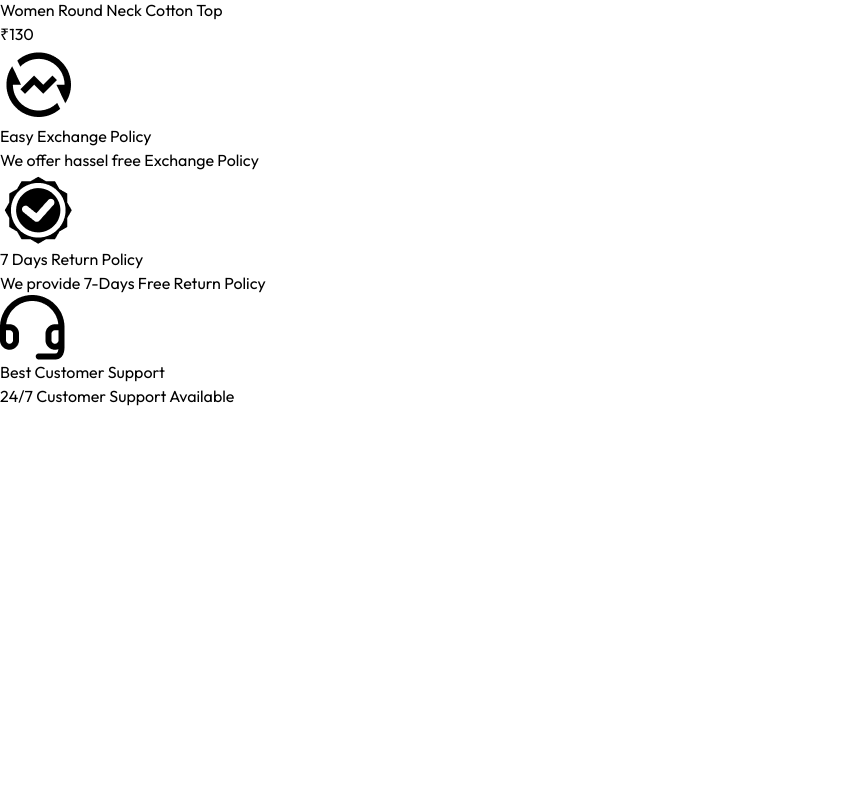
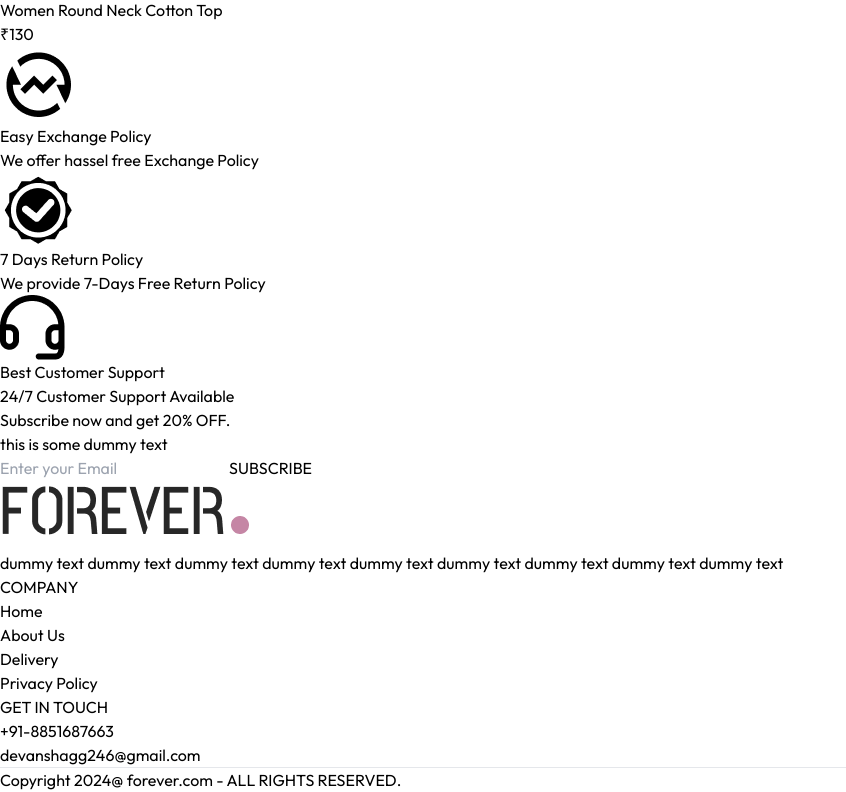
Before and after one commit to Devansh-Aggarwal/ecommerce, a React (Vite) app in the folder frontend/: page / in a window 1280 px wide. Shown: the part 9074-9866 px from the top of the page, without its empty margins (0-846 px from the left). Before the commit the page ends 9482 px from the top, so only its background shows below. Built offline with nearby package versions, Linux system fonts and the light colour scheme.

Commit message:
ui part completed
added newletter box and footer

```diff
--- a/frontend/src/App.jsx
+++ b/frontend/src/App.jsx
@@ -10,6 +10,7 @@
 import PlaceOrder from './pages/PlaceOrder'
 import Orders from './pages/Orders'
 import Navbar from './components/Navbar'
+import Footer from './components/Footer'
 
 const App = () => {
   return (
@@ -26,7 +27,7 @@
         <Route path='/place-order' element={<PlaceOrder/>} />
         <Route path='/orders' element={<Orders/>} />
       </Routes>
-
+      <Footer />
     </div>
   )
 }
--- /dev/null
+++ b/frontend/src/components/Footer.jsx
@@ -0,0 +1,46 @@
+import React from 'react'
+import { assets } from '../assets/assets'
+
+const Footer = () => {
+  return (
+    <div >
+
+      <div className='flex flex-col sm:grid grid-cols-[3fr_1fr_1fr] gap-14 my-10 mt-40 text-sm'>
+
+        <div>
+            <img src={assets.logo} className='mb-5 w-32' alt="" />
+            <p className='w-full md:w-2/3 text-gray-600'>
+                dummy text dummy text dummy text dummy text dummy text dummy text dummy text dummy text dummy text
+            </p>
+        </div>
+
+        <div>
+            <p className='text-xl font-medium mb-5'>COMPANY</p>
+            <ul className='flex flex-col gap-1 text-gray-600'>
+                <li>Home</li>
+                <li>About Us</li>
+                <li>Delivery</li>
+                <li>Privacy Policy</li>
+            </ul>
+        </div>
+
+        <div>
+            <p className='text-xl font-medium mb-5 '>GET IN TOUCH</p>
+            <ul className='flex flex-col gap-1 text-gray-600'>
+                <li>+91-8851687663</li>
+                <li>devanshagg246@gmail.com</li>
+            </ul>
+        </div>
+
+      </div>
+
+      <div>
+        <hr />
+        <p className='py-5 text-sm text-center'>Copyright 2024@ forever.com - ALL RIGHTS RESERVED.</p>
+      </div>
+
+    </div>
+  )
+}
+
+export default Footer
--- /dev/null
+++ b/frontend/src/components/NewsLetterBox.jsx
@@ -0,0 +1,23 @@
+import React from 'react'
+
+const NewsLetterBox = () => {
+
+    const onSubmitHandler = (event)=>{
+        event.preventDefault();
+    }
+
+  return (
+    <div className='text-center'>
+      <p className='text-2xl font-medium text-gray-800'>Subscribe now and get 20% OFF.</p>
+      <p className='text-gray-400 mt-3'>
+        this is some dummy text
+      </p>
+      <form onSubmit={onSubmitHandler} className='w-full sm-w-1/2 flex item-center gap-3 mx-auto my-6 border pl-3'>
+        <input className='w-full sm:flex-1 outline-none' type="email" placeholder='Enter your Email' required/>
+        <button type='submit' className='bg-black text-white text-xs px-10 py-4'>SUBSCRIBE</button>
+      </form>
+    </div>
+  )
+}
+
+export default NewsLetterBox
--- a/frontend/src/pages/Home.jsx
+++ b/frontend/src/pages/Home.jsx
@@ -3,6 +3,7 @@
 import LatestCollection from '../components/LatestCollection'
 import BestSeller from '../components/BestSeller'
 import OurPolicy from '../components/OurPolicy'
+import NewsLetterBox from '../components/NewsLetterBox'
 
 const home = () => {
   return (
@@ -11,6 +12,7 @@
       <LatestCollection />
       <BestSeller />
       <OurPolicy />
+      <NewsLetterBox/>
     </div>
   )
 }
```
